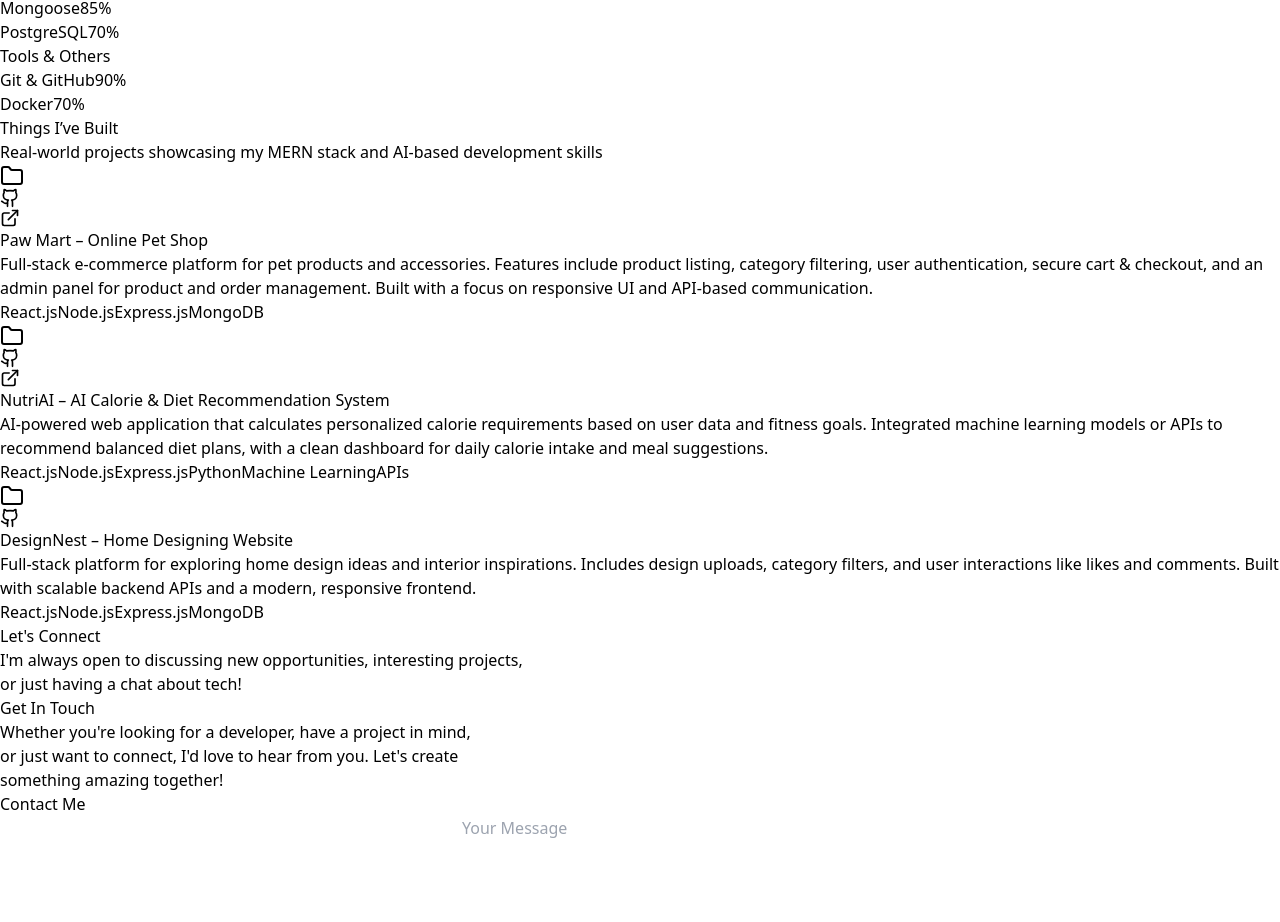
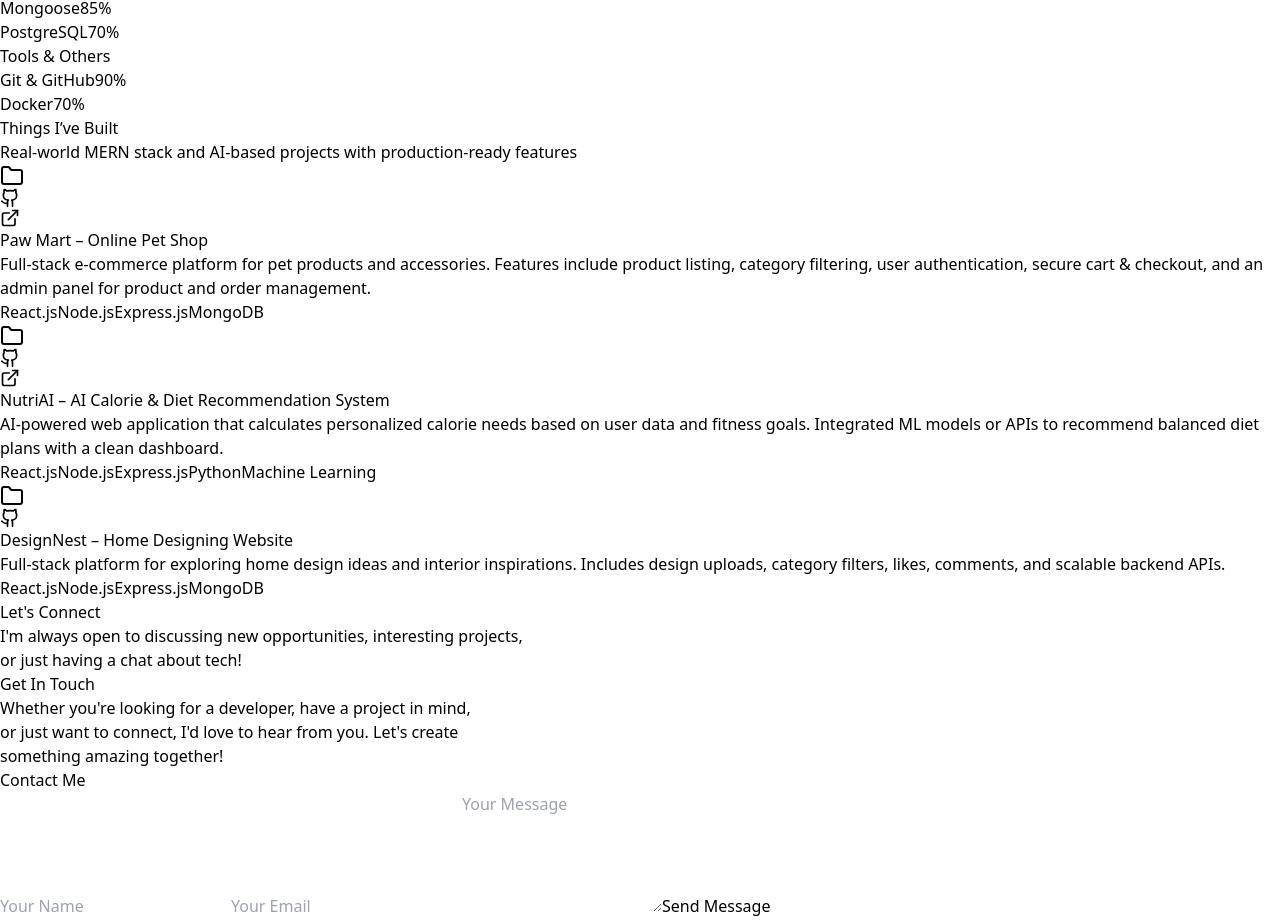
Before and after one commit to Shreya-2003-ctrl/My-Portfolio, a React (Vite) app: page / in a window 1280 px wide. Shown: the part 1050-1972 px from the top of the page. Built offline with nearby package versions, Linux system fonts and the light colour scheme.

Commit message:
Refine project descriptions and enhance ProjectCard styling for improved UI

```diff
--- a/src/components/Projects.jsx
+++ b/src/components/Projects.jsx
@@ -6,7 +6,7 @@ const projects = [
   {
     title: 'Paw Mart – Online Pet Shop',
     description:
-      'Full-stack e-commerce platform for pet products and accessories. Features include product listing, category filtering, user authentication, secure cart & checkout, and an admin panel for product and order management. Built with a focus on responsive UI and API-based communication.',
+      'Full-stack e-commerce platform for pet products and accessories. Features include product listing, category filtering, user authentication, secure cart & checkout, and an admin panel for product and order management.',
     tech: ['React.js', 'Node.js', 'Express.js', 'MongoDB'],
     github: 'https://github.com',
     live: 'https://example.com',
@@ -14,15 +14,15 @@ const projects = [
   {
     title: 'NutriAI – AI Calorie & Diet Recommendation System',
     description:
-      'AI-powered web application that calculates personalized calorie requirements based on user data and fitness goals. Integrated machine learning models or APIs to recommend balanced diet plans, with a clean dashboard for daily calorie intake and meal suggestions.',
-    tech: ['React.js', 'Node.js', 'Express.js', 'Python', 'Machine Learning', 'APIs'],
+      'AI-powered web application that calculates personalized calorie needs based on user data and fitness goals. Integrated ML models or APIs to recommend balanced diet plans with a clean dashboard.',
+    tech: ['React.js', 'Node.js', 'Express.js', 'Python', 'Machine Learning'],
     github: 'https://github.com',
     live: 'https://example.com',
   },
   {
     title: 'DesignNest – Home Designing Website',
     description:
-      'Full-stack platform for exploring home design ideas and interior inspirations. Includes design uploads, category filters, and user interactions like likes and comments. Built with scalable backend APIs and a modern, responsive frontend.',
+      'Full-stack platform for exploring home design ideas and interior inspirations. Includes design uploads, category filters, likes, comments, and scalable backend APIs.',
     tech: ['React.js', 'Node.js', 'Express.js', 'MongoDB'],
     github: 'https://github.com',
   },
@@ -38,10 +38,19 @@ const ProjectCard = ({ project, index }) => {
       initial={{ opacity: 0, y: 30 }}
       animate={isInView ? { opacity: 1, y: 0 } : {}}
       transition={{ duration: 0.5, delay: index * 0.1 }}
-      className="gradient-border p-6 group card-glow h-full flex flex-col"
+      className="
+        relative p-6 h-full flex flex-col rounded-xl
+        bg-white/5 backdrop-blur
+        border border-white/10
+        hover:border-primary/40
+        transition-all duration-300
+        hover:shadow-[0_0_30px_rgba(59,130,246,0.15)]
+        group
+      "
     >
+      {/* Top Section */}
       <div className="flex items-start justify-between mb-4">
-        <div className="w-12 h-12 rounded-lg bg-primary/10 flex items-center justify-center group-hover:bg-primary/20 transition-colors duration-300">
+        <div className="w-12 h-12 rounded-lg bg-primary/15 flex items-center justify-center">
           <Folder className="w-6 h-6 text-primary" />
         </div>
 
@@ -51,9 +60,9 @@ const ProjectCard = ({ project, index }) => {
               href={project.github}
               target="_blank"
               rel="noopener noreferrer"
-              className="text-muted-foreground hover:text-foreground transition-colors"
               whileHover={{ scale: 1.1, y: -2 }}
               whileTap={{ scale: 0.9 }}
+              className="text-muted-foreground hover:text-white transition"
             >
               <Github size={20} />
             </motion.a>
@@ -64,9 +73,9 @@ const ProjectCard = ({ project, index }) => {
               href={project.live}
               target="_blank"
               rel="noopener noreferrer"
-              className="text-muted-foreground hover:text-primary transition-colors"
               whileHover={{ scale: 1.1, y: -2 }}
               whileTap={{ scale: 0.9 }}
+              className="text-muted-foreground hover:text-primary transition"
             >
               <ExternalLink size={20} />
             </motion.a>
@@ -74,19 +83,25 @@ const ProjectCard = ({ project, index }) => {
         </div>
       </div>
 
+      {/* Content */}
       <h3 className="text-xl font-semibold mb-3 group-hover:text-primary transition-colors">
         {project.title}
       </h3>
 
-      <p className="text-muted-foreground text-sm mb-4 flex-grow leading-relaxed">
+      <p className="text-sm text-muted-foreground mb-4 leading-relaxed flex-grow">
         {project.description}
       </p>
 
+      {/* Tech Stack */}
       <div className="flex flex-wrap gap-2 mt-auto">
         {project.tech.map((tech) => (
           <span
             key={tech}
-            className="text-xs font-mono text-muted-foreground px-2 py-1 rounded bg-secondary"
+            className="
+              text-xs font-mono px-2 py-1 rounded
+              bg-white/5 border border-white/10
+              text-muted-foreground
+            "
           >
             {tech}
           </span>
@@ -100,19 +115,17 @@ const ProjectsSection = () => {
   const ref = useRef(null);
   const isInView = useInView(ref, { once: true, margin: '-100px' });
 
-
   return (
     <section id="projects" className="relative py-24 overflow-hidden">
-      {/* Background accent */}
+      {/* Background Glow */}
       <div className="absolute inset-0 pointer-events-none">
         <div
-          className="absolute w-[500px] h-[500px] rounded-full opacity-10"
+          className="absolute w-[500px] h-[500px] rounded-full opacity-10 blur-3xl"
           style={{
             background:
-              'radial-gradient(circle, hsl(200 100% 50% / 0.4) 0%, transparent 70%)',
+              'radial-gradient(circle, rgba(59,130,246,0.4) 0%, transparent 70%)',
             bottom: '10%',
             right: '-10%',
-            filter: 'blur(80px)',
           }}
         />
       </div>
@@ -131,13 +144,17 @@ const ProjectsSection = () => {
           </h2>
 
           <p className="text-muted-foreground max-w-2xl mx-auto">
-            Real-world projects showcasing my MERN stack and AI-based development skills
+            Real-world MERN stack and AI-based projects with production-ready features
           </p>
         </motion.div>
 
         <div className="grid md:grid-cols-2 lg:grid-cols-3 gap-6">
           {projects.map((project, index) => (
-            <ProjectCard key={project.title} project={project} index={index} />
+            <ProjectCard
+              key={project.title}
+              project={project}
+              index={index}
+            />
           ))}
         </div>
       </div>
```
